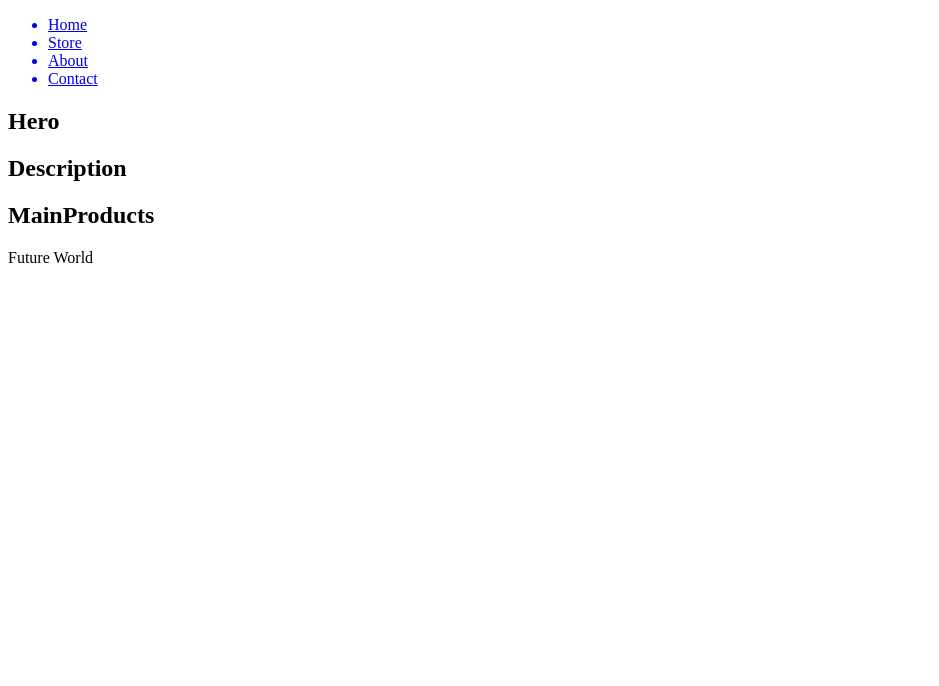
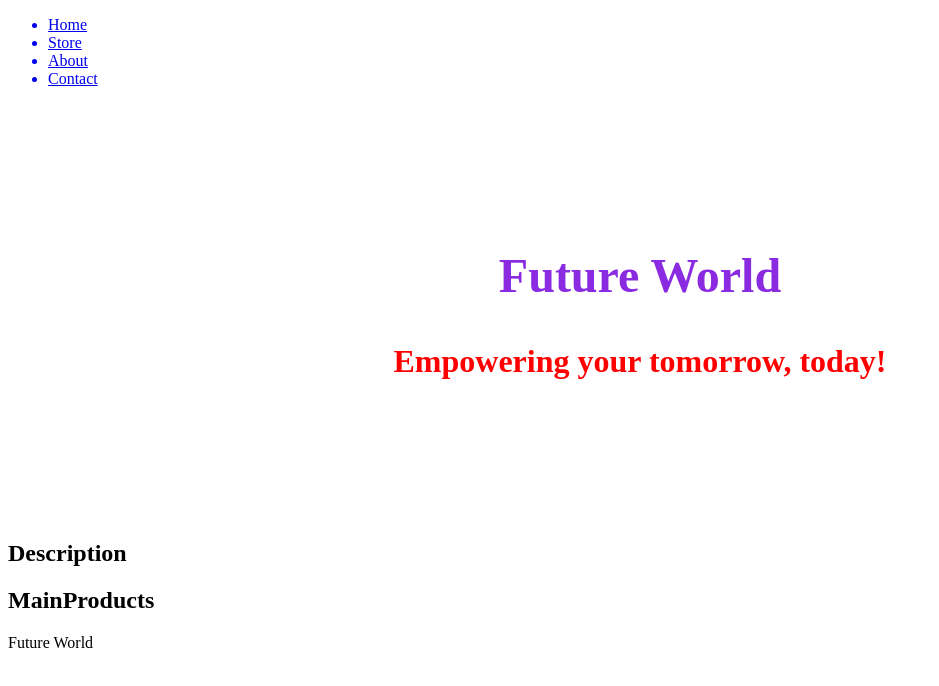
Before and after one commit to Hacybeyker/nextjs-store, a Next.js app: page / in a window 1280 px wide. Shown: the top 686 px of the page, without its empty margins (0-939 px from the left). Built offline with nearby package versions, Linux system fonts and the light colour scheme.

Commit message:
Agrega el componente Hero con estilos personalizados en Hero.module.css, actualizando el contenido a "Future World" y añadiendo un subtítulo. Mejora la presentación de la sección principal de la aplicación.

```diff
--- /dev/null
+++ b/src/components/home/Hero/Hero.module.css
@@ -0,0 +1,15 @@
+.Hero {
+  margin: 10rem;
+}
+
+.Hero > h1 {
+  font-size: 3rem;
+  color: blueviolet;
+  text-align: center;
+}
+
+.Hero > h2 {
+  font-size: 2rem;
+  color: red;
+  text-align: center;
+}
--- a/src/components/home/Hero/Hero.tsx
+++ b/src/components/home/Hero/Hero.tsx
@@ -1,7 +1,10 @@
+import styles from './Hero.module.css';
+
 export const Hero = () => {
   return (
-    <section>
-      <h1>Hero</h1>
+    <section className={styles.Hero}>
+      <h1>Future World</h1>
+      <h2>Empowering your tomorrow, today!</h2>
     </section>
   );
 };
```
